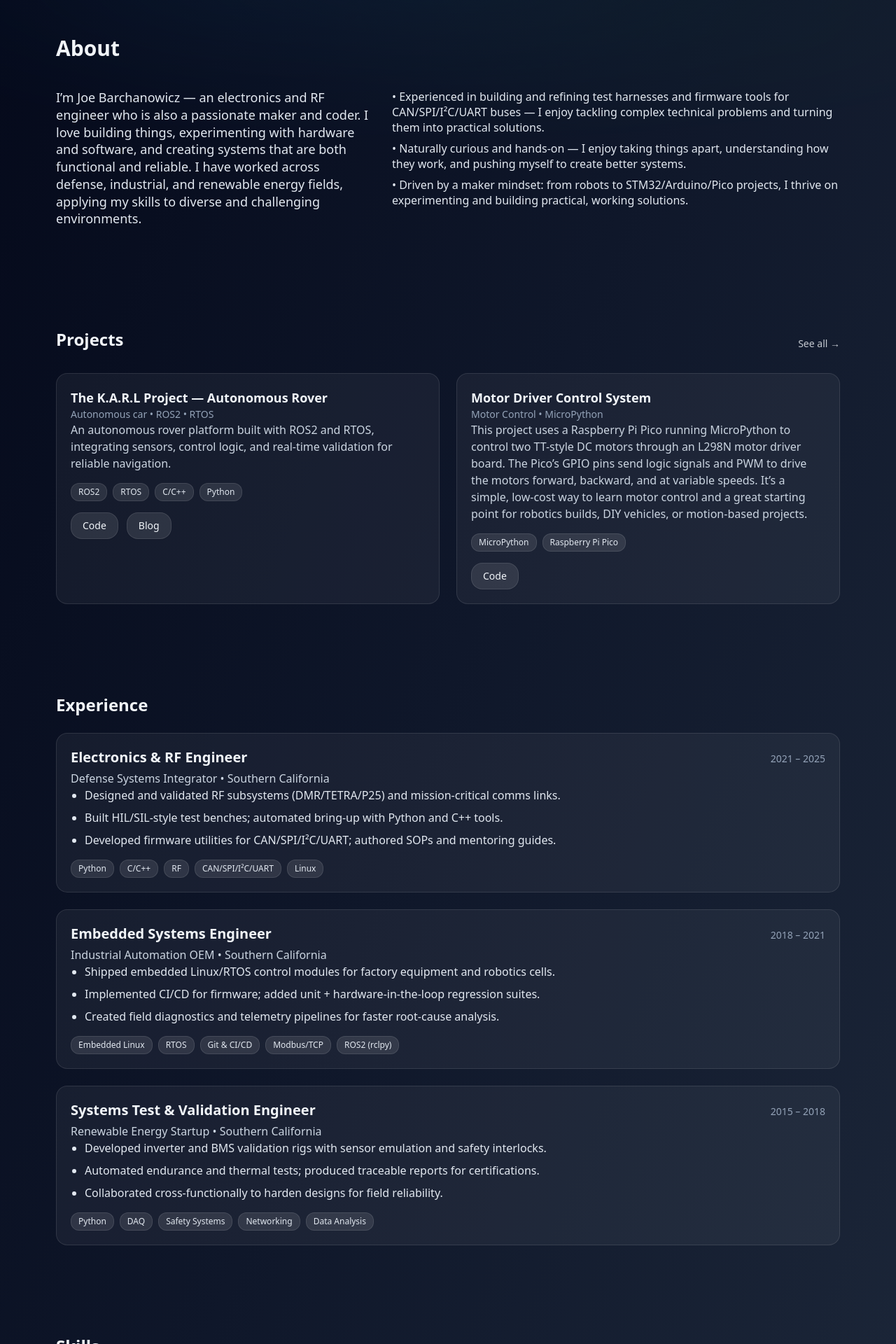
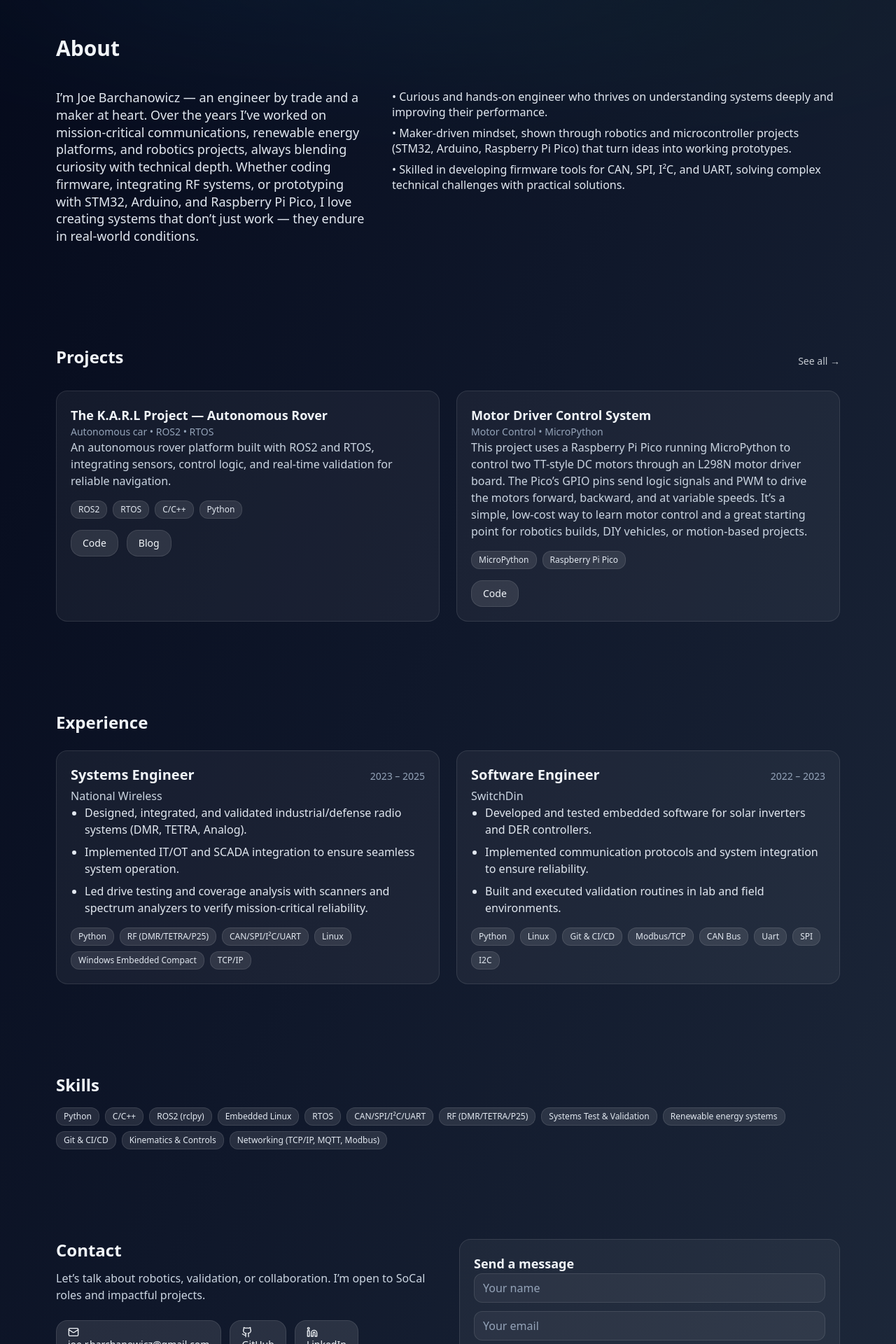
Before and after one commit to JosephBarchanowicz/cv, a React (Vite) app: page / in a window 1280 px wide. Shown: the part 760-2680 px from the top of the page at 70% size. Built offline with nearby package versions, Linux system fonts and the light colour scheme.

Commit message:
Updated wording in some of the paragraphs

```diff
--- a/src/App.jsx
+++ b/src/App.jsx
@@ -13,7 +13,7 @@ const PROFILE_SRC = "/joe.jpeg";
 
 // Optional blog images (drop files into /public and update names)
 const KARL_IMAGES = [
-    { src: "/mock_mk1_chassis.jpg", alt: "K.A.R.L. chassis mockup", caption: "First chassis mockup and wiring." },
+    { src: "/mock_mk1_chassis.jpg", alt: "K.A.R.L. chassis mockup", caption: "First chassis mockup." },
     { src: "/karl-2.jpg", alt: "Sensor stack", caption: "IMU + encoder integration test." },
     { src: "/karl-3.jpg", alt: "Field test", caption: "Initial outdoor test loop." }
 ];
@@ -78,40 +78,26 @@ const projects = [
 // --- Experience data ---
 const experience = [
     {
-        company: "Defense Systems Integrator",
-        role: "Electronics & RF Engineer",
-        location: "Southern California",
-        period: "2021 – 2025",
+        company: "National Wireless",
+        role: "Systems Engineer",
+        period: "2023 – 2025",
         highlights: [
-            "Designed and validated RF subsystems (DMR/TETRA/P25) and mission‑critical comms links.",
-            "Built HIL/SIL-style test benches; automated bring-up with Python and C++ tools.",
-            "Developed firmware utilities for CAN/SPI/I²C/UART; authored SOPs and mentoring guides."
+            "Designed, integrated, and validated industrial/defense radio systems (DMR, TETRA, Analog).",
+            "Implemented IT/OT and SCADA integration to ensure seamless system operation.",
+            "Led drive testing and coverage analysis with scanners and spectrum analyzers to verify mission-critical reliability."
         ],
-        stack: ["Python", "C/C++", "RF", "CAN/SPI/I²C/UART", "Linux"]
+        stack: ["Python", "RF (DMR/TETRA/P25)", "CAN/SPI/I²C/UART", "Linux", "Windows Embedded Compact", "TCP/IP"]
     },
     {
-        company: "Industrial Automation OEM",
-        role: "Embedded Systems Engineer",
-        location: "Southern California",
-        period: "2018 – 2021",
+        company: "SwitchDin",
+        role: "Software Engineer",
+        period: "2022 – 2023",
         highlights: [
-            "Shipped embedded Linux/RTOS control modules for factory equipment and robotics cells.",
-            "Implemented CI/CD for firmware; added unit + hardware-in-the-loop regression suites.",
-            "Created field diagnostics and telemetry pipelines for faster root-cause analysis."
+            "Developed and tested embedded software for solar inverters and DER controllers.",
+            "Implemented communication protocols and system integration to ensure reliability.",
+            "Built and executed validation routines in lab and field environments."
         ],
-        stack: ["Embedded Linux", "RTOS", "Git & CI/CD", "Modbus/TCP", "ROS2 (rclpy)"]
-    },
-    {
-        company: "Renewable Energy Startup",
-        role: "Systems Test & Validation Engineer",
-        location: "Southern California",
-        period: "2015 – 2018",
-        highlights: [
-            "Developed inverter and BMS validation rigs with sensor emulation and safety interlocks.",
-            "Automated endurance and thermal tests; produced traceable reports for certifications.",
-            "Collaborated cross-functionally to harden designs for field reliability."
-        ],
-        stack: ["Python", "DAQ", "Safety Systems", "Networking", "Data Analysis"]
+        stack: ["Python","Linux", "Git & CI/CD", "Modbus/TCP", "CAN Bus", "Uart", "SPI", "I2C"]
     }
 ];
 
@@ -180,7 +166,9 @@ function HomePage() {
                 <div className="mx-auto max-w-6xl px-4 py-20 md:py-28 grid md:grid-cols-12 gap-10 items-center">
                     <motion.div initial={{opacity:0,y:12}} animate={{opacity:1,y:0}} transition={{duration:0.6}} className="md:col-span-7 flex flex-col items-center text-center">
                         <h1 className="text-3xl md:text-5xl font-semibold leading-tight">Maker at heart, Engineer by trade.</h1>
-                        <p className="mt-4 md:text-lg text-slate-300">I’m Joe Barchanowicz — an electronics and RF engineer who is also a passionate maker and coder. I love building things, experimenting with hardware and software, and creating systems that are both functional and reliable. I have worked across defense, industrial, and renewable energy fields, applying my skills to diverse and challenging environments.</p>
+                        <p className="mt-4 md:text-lg text-slate-300">Electronics and RF engineer with a passion for coding, robotics, and hands-on problem solving.
+                            Experienced across defense, industrial, and renewable energy sectors, I specialize in building reliable systems that bridge hardware and software.
+                            I thrive on experimenting, learning, and turning complex challenges into practical, working solutions.</p>
                         <div className="mt-6 flex gap-3 flex-wrap justify-center">
                             <a className="inline-block" href="#projects"><Button asChild><span>View Projects</span></Button></a>
                             <a className="inline-block" href="#contact"><Button variant="secondary" asChild><span className="inline-flex items-center"><Mail className="mr-2 h-4 w-4"/>Get in touch</span></Button></a>
@@ -216,14 +204,16 @@ function HomePage() {
                     <div className="md:col-span-12"><h2 className="text-3xl font-semibold mb-2">About</h2></div>
                     <div className="md:col-span-5">
                         <p className="text-lg leading-snug text-slate-200">
-                            I’m Joe Barchanowicz — an electronics and RF engineer who is also a passionate maker and coder. I love building things, experimenting with hardware and software, and creating systems that are both functional and reliable. I have worked across defense, industrial, and renewable energy fields, applying my skills to diverse and challenging environments.
+                            I’m Joe Barchanowicz — an engineer by trade and a maker at heart.
+                            Over the years I’ve worked on mission-critical communications, renewable energy platforms, and robotics projects, always blending curiosity with technical depth.
+                            Whether coding firmware, integrating RF systems, or prototyping with STM32, Arduino, and Raspberry Pi Pico, I love creating systems that don’t just work — they endure in real-world conditions.
                         </p>
                     </div>
                     <div className="md:col-span-7">
                         <ul className="grid gap-2 text-base text-slate-200 leading-snug">
-                            <li>• Experienced in building and refining test harnesses and firmware tools for CAN/SPI/I²C/UART buses — I enjoy tackling complex technical problems and turning them into practical solutions.</li>
-                            <li>• Naturally curious and hands-on — I enjoy taking things apart, understanding how they work, and pushing myself to create better systems.</li>
-                            <li>• Driven by a maker mindset: from robots to STM32/Arduino/Pico projects, I thrive on experimenting and building practical, working solutions.</li>
+                            <li>• Curious and hands-on engineer who thrives on understanding systems deeply and improving their performance.</li>
+                            <li>• Maker-driven mindset, shown through robotics and microcontroller projects (STM32, Arduino, Raspberry Pi Pico) that turn ideas into working prototypes.</li>
+                            <li>• Skilled in developing firmware tools for CAN, SPI, I²C, and UART, solving complex technical challenges with practical solutions.</li>
                         </ul>
                     </div>
                 </div>
@@ -265,15 +255,16 @@ function HomePage() {
             {/* Experience */}
             <section id="experience" className="mx-auto max-w-6xl px-4 py-16">
                 <h2 className="text-2xl font-semibold mb-6">Experience</h2>
-                <div className="grid gap-6">
+                <div className="grid gap-6 md:grid-cols-2">
                     {experience.map((job) => (
-                        <Card key={job.company + job.period} className="bg-white/5 border-white/10">
+                        <motion.div key={job.company + job.period} initial={{ opacity: 0, y: 10 }} whileInView={{ opacity: 1, y: 0 }} viewport={{ once: true }}>
+                            <Card className="h-full bg-white/5 border-white/10">
                                 <CardHeader>
                                     <div className="flex flex-wrap items-baseline justify-between gap-3">
                                         <CardTitle className="text-xl">{job.role}</CardTitle>
                                         <span className="text-sm text-slate-400">{job.period}</span>
                                     </div>
-                                <p className="text-slate-300 mt-1">{job.company} • {job.location}</p>
+                                    <p className="text-slate-300 mt-1">{job.company}</p>
                                 </CardHeader>
                                 <CardContent>
                                     <ul className="list-disc pl-5 space-y-2 text-slate-200">
@@ -284,9 +275,11 @@ function HomePage() {
                                     </div>
                                 </CardContent>
                             </Card>
+                        </motion.div>
                     ))}
                 </div>
             </section>
+
 
             {/* Skills */}
             <section id="skills" className="mx-auto max-w-6xl px-4 py-16">
```
Lines whose indentation alone changed are shown as unchanged.
